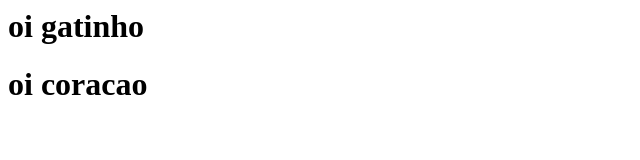
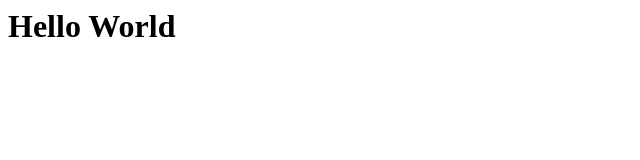
Before and after one commit to giovane-giusti/semana2, a plain HTML site: page index.html in a window 1280 px wide. Shown: the whole page, without its empty margins (0-640 px from the left). Drawn offline with Linux system fonts and the light colour scheme.

Commit message:
Update index.html

```diff
--- a/index.html
+++ b/index.html
@@ -1,2 +1 @@
-<h1> oi gatinho </h1>
-<h1> oi coracao </h1>
+<h1> Hello World </h1>
```
